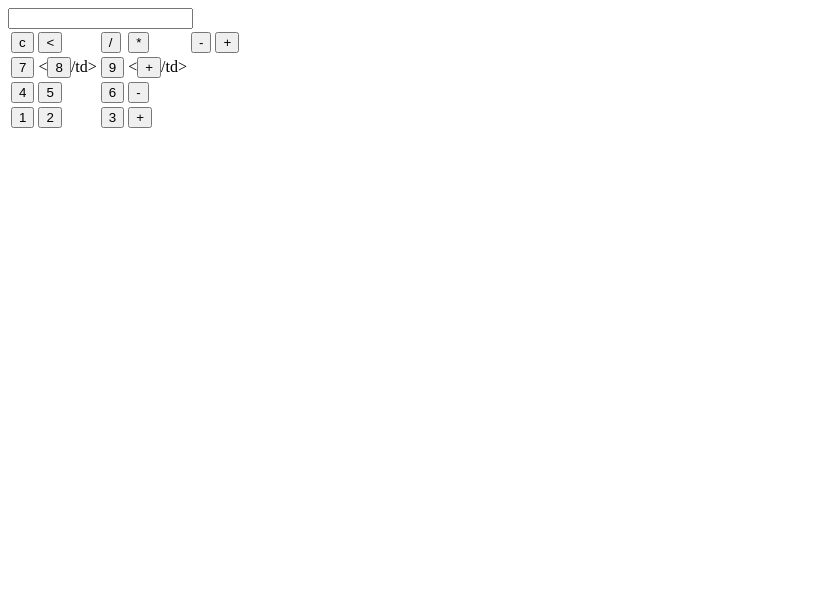
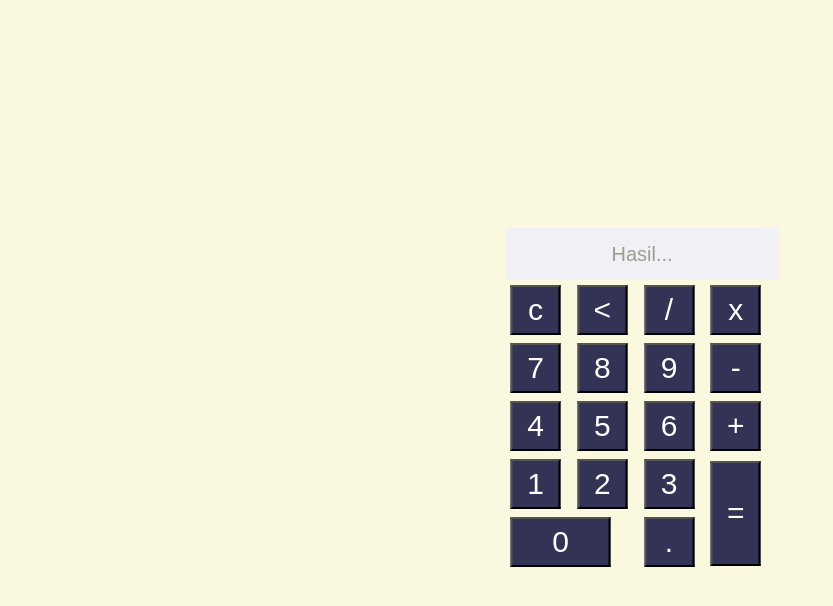
Before and after one commit to mohans1022/kalkulator-js, a plain HTML site: page index.html in a window 1280 px wide. Shown: the whole page, without its empty margins (0-833 px from the left). Drawn offline with Linux system fonts and the light colour scheme.

Commit message:
menambahkan syntax html,css dan js

```diff
--- a/index.html
+++ b/index.html
@@ -4,43 +4,45 @@
     <meta charset="UTF-8">
     <meta name="viewport" content="width=device-width, initial-scale=1.0">
     <title>Kalkulator</title>
-    <link rel="stylesheet" href="style.css">
+    <link rel="stylesheet" type="text/css" href="style.css">
     <script src="script.js"></script>
 </head>
 <body>
     <div class="container">
-        <form class="form">
-            <input class="hasil" name="hasil">
+        <form name="form">
+            <input class="hasil" name="hasil" placeholder="Hasil...">
         </form>
-        <table>
+        <table class="number-keys">
             <tr>
-                <td><input type="button" class="button" value="c" onelick="clean()"></td>
-                <td><input type="button" class="button" value="<"" onelick="back()"></td>
-                <td><input type="button" claass="button" value="/" onelick="insert('/')"></td>
-                <td><input type="button" class="button" value="*" onelick="insert('*')"></td>
-                <td><input type="button" class="buttton" value="-" onelick="insert('-')"></td>
-                <td><input type="button" class="button" value="+" onelick="insert('+')"></td>
+                <td><input type="button" class="button" value="c" onclick="clean()"></td>
+                <td><input type="button" class="button" value="<" onclick="back()"></td>
+                <td><input type="button" class="button" value="/" onclick="insert('/')"></td>
+                <td><input type="button" class="button" value="x" onclick="insert('*')"></td>
             </tr>
             <tr>
-                <td><input type="button" class="button" value="7" onelick="insert(7)"></td>
-                <td><<input type="button" class="button" value="8" onelick="insert(8)">/td>
-                <td><input type="button" class="button" value="9" onelick="insert(9)"></td>
-                <td><<input type="button" class="button" value="+" onelick="insert(10)">/td>
+                <td><input type="button" class="button" value="7" onclick="insert(7)"></td>
+                <td><input type="button" class="button" value="8" onclick="insert(8)"></td>
+                <td><input type="button" class="button" value="9" onclick="insert(9)"></td>
+                <td><input type="button" class="button" value="-" onclick="insert('-')"></td>
             </tr>
             <tr>
-                <td><input type="button" class="button" value="4" onelick="insert(4)"></td>
-                <td><input type="button" class="button" value="5" onelick="insert(5)"></td>
-                <td><input type="button" class="button" value="6" onelick="insert(6)"></td>
-                <td><input type="button" class="button" value="-" onelick="insert('+')"></td>
+                <td><input type="button" class="button" value="4" onclick="insert(4)"></td>
+                <td><input type="button" class="button" value="5" onclick="insert(5)"></td>
+                <td><input type="button" class="button" value="6" onclick="insert(6)"></td>
+                <td><input type="button" class="button" value="+" onclick="insert('+')"></td>
             </tr>
             <tr>
-                <td><input type="button" class="button" value="1" onelick="insert(4)"></td>
-                <td><input type="button" class="button" value="2" onelick="insert(5)"></td>
-                <td><input type="button" class="button" value="3" onelick="insert(6)"></td>
-                <td><input type="button" class="button" value="+" onelick="insert('+')"></td>
+                <td><input type="button" class="button" value="1" onclick="insert(1)"></td>
+                <td><input type="button" class="button" value="2" onclick="insert(2)"></td>
+                <td><input type="button" class="button" value="3" onclick="insert(3)"></td>
+                <td rowspan="5"><input style="height: 105px;" type="button" class="button" value="=" onclick="equal()"></td>
+            </tr>
+
+            <tr>
+                <td colspan="2"><input type="button" class="button" style="width: 100px;" value="0" oneclick="insert(0)"></td>
+                <td><input type="button" class="button" value="." onclick="insert"></td>
             </tr>
         </table>
     </div>
-
 </body>
 </html>
--- a/script.js
+++ b/script.js
@@ -0,0 +1,19 @@
+function insert(num){
+    document.form.hasil.value = document.form.hasil.value+num;
+}
+
+function equal(){
+    const exp = document.form.hasil.value;
+    if(exp){
+        document.form.hasil.value = eval(exp);
+    }
+}
+
+function clean(){
+    document.form.hasil.value = "";
+}
+
+function back(){
+    const exp = document.form.hasil.value;
+    document.form.hasil.value = exp.substring(0,exp.length-1);
+}
--- a/style.css
+++ b/style.css
@@ -0,0 +1,41 @@
+body{
+    background-color: #ed63;
+}
+.container{
+    top: 50%;
+    left: 50%;
+    transform: translateX(-50%) translateY(-50%);
+    position: absolute;
+    background: transparent;
+}
+.button{
+	width: 50px;
+	height: 50px;
+	font-size: 30px;
+	margin: 2px;
+	color: white;
+	cursor: pointer;
+	background: #335;
+}
+.button:hover {
+	width: 50px;
+	height: 50px;
+	font-size: 30px;
+	border: none;
+	color: white;
+	cursor: pointer;
+	background: #008087;
+}
+.hasil{
+	width: 100%;
+	height: 50px;
+	border: none;
+	outline: none;
+	font-size: 20px;
+	text-align: center;
+	background: #eeefff;
+	opacity: .7;
+}
+.number-keys{
+	width: 100%;
+}
```
